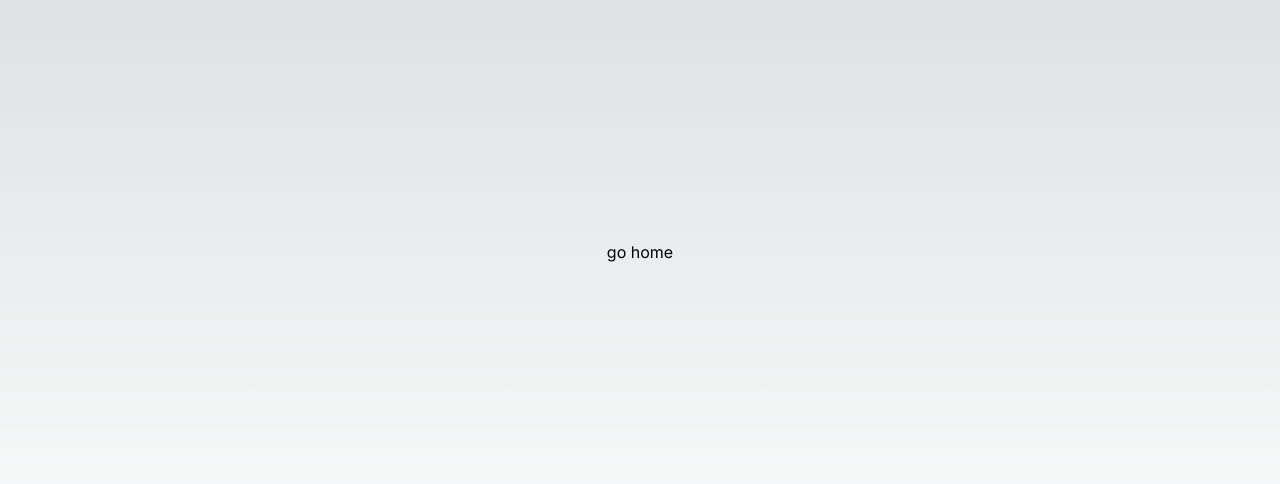
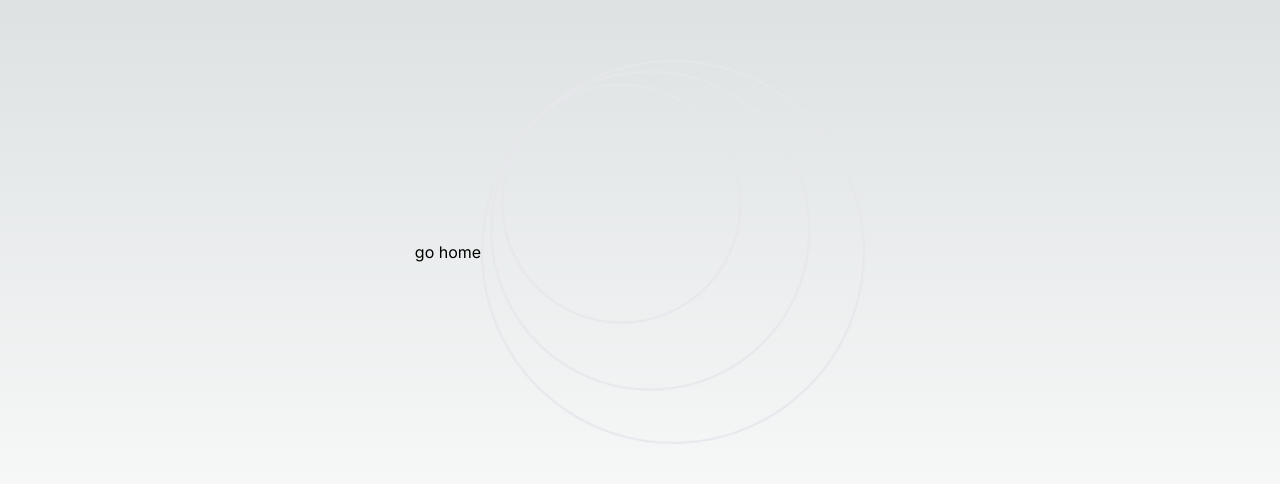
Before and after one commit to danielbuva/lekong1, a Next.js app: page /loaders in a window 1280 px wide. Shown: the part 148-632 px from the top of the page. Built offline with nearby package versions, Linux system fonts and the light colour scheme.

Commit message:
feat: add mandala loader

```diff
--- a/app/loaders/page.tsx
+++ b/app/loaders/page.tsx
@@ -1,9 +1,11 @@
+import MandalaLoader from "@/components/loaders/Mandala";
 import Link from "next/link";
 
 export default function LoaderPage() {
   return (
     <div className="min-h-screen items-center flex justify-center">
       <Link href="/">go home</Link>
+      <MandalaLoader />
     </div>
   );
 }
--- /dev/null
+++ b/components/loaders/Mandala.tsx
@@ -0,0 +1,5 @@
+export default function MandalaLoader() {
+  return (
+    <span className="w-96 h-96 rounded-full inline-block relative border-2 box-border animate-[rotation_4s_linear_infinite] after:content-[''] after:box-border after:absolute after:left-2 after:top-2 after:border-2 after:w-80 after:h-80 after:rounded-full before:content-[''] before:w-60 before:h-60 before:rounded-full before:border-2 before:absolute before:top-5 before:left-5" />
+  );
+}
--- a/tailwind.config.ts
+++ b/tailwind.config.ts
@@ -1,20 +1,26 @@
-import type { Config } from 'tailwindcss'
+import type { Config } from "tailwindcss";
 
 const config: Config = {
   content: [
-    './pages/**/*.{js,ts,jsx,tsx,mdx}',
-    './components/**/*.{js,ts,jsx,tsx,mdx}',
-    './app/**/*.{js,ts,jsx,tsx,mdx}',
+    "./pages/**/*.{js,ts,jsx,tsx,mdx}",
+    "./components/**/*.{js,ts,jsx,tsx,mdx}",
+    "./app/**/*.{js,ts,jsx,tsx,mdx}",
   ],
   theme: {
     extend: {
       backgroundImage: {
-        'gradient-radial': 'radial-gradient(var(--tw-gradient-stops))',
-        'gradient-conic':
-          'conic-gradient(from 180deg at 50% 50%, var(--tw-gradient-stops))',
+        "gradient-radial": "radial-gradient(var(--tw-gradient-stops))",
+        "gradient-conic":
+          "conic-gradient(from 180deg at 50% 50%, var(--tw-gradient-stops))",
+      },
+      keyframes: {
+        rotation: {
+          "0%": { transform: "rotate(0deg)" },
+          "100%": { transform: "rotate(360deg)" },
+        },
       },
     },
   },
   plugins: [],
-}
-export default config
+};
+export default config;
```
